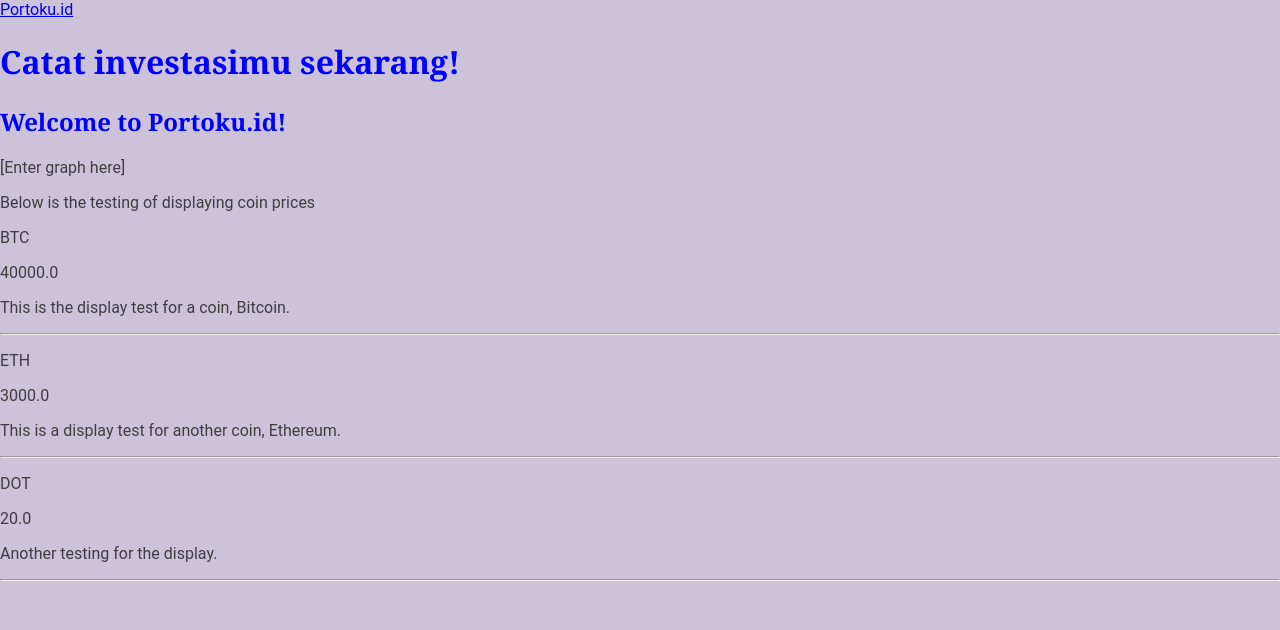
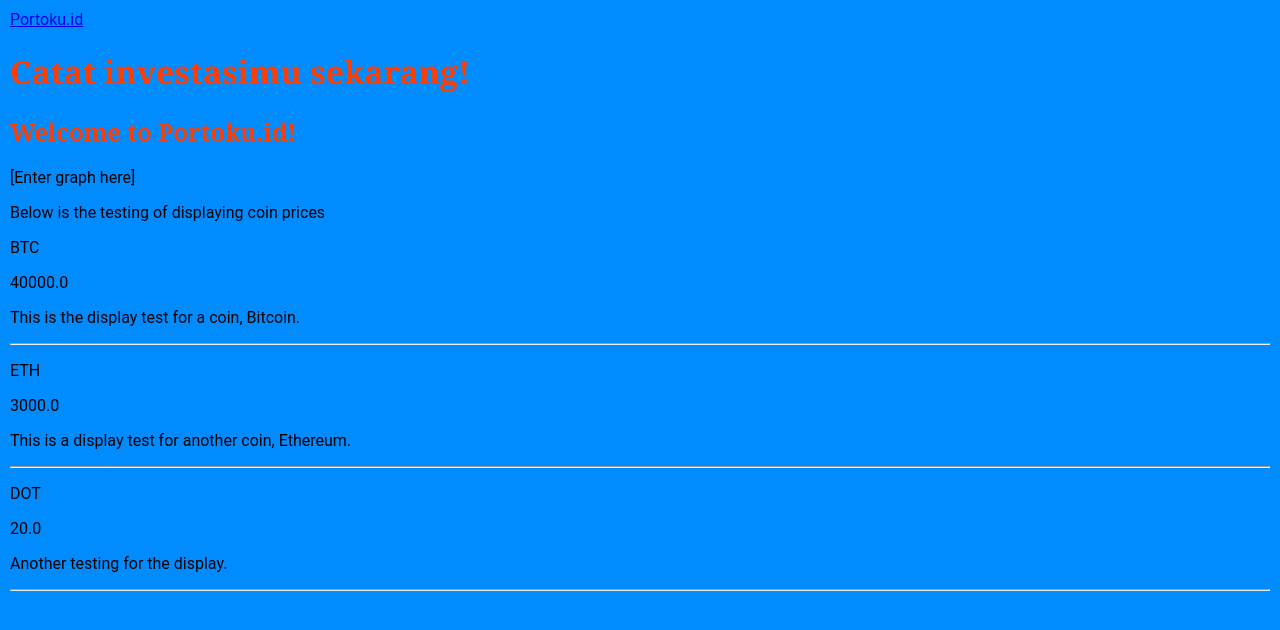
Before and after one commit to domica-s/portoku.id, a Django app: page /markets/ in a window 1280 px wide. Shown: the top 630 px of the page. Run offline with Django 3.2, Linux system fonts and the light colour scheme; data comes from the database, SQL or seed files in the repository.

Commit message:
change css

```diff
--- a/markets/static/markets/styles/base.css
+++ b/markets/static/markets/styles/base.css
@@ -1,13 +1,13 @@
 body {
     font-family: 'Roboto', sans-serif;
-    margin: 0;
-    background-color: #ccc3db;
-    color: #3e3e41;
+    margin: 10px;
+    background-color: #008cff;
+    color: #000000;
 }
 
 h1,
 h2,
 h3 {
     font-family: Georgia, 'Times New Roman', Times, serif;
-    color: blue;
+    color: rgb(255, 60, 0);
 }
```
